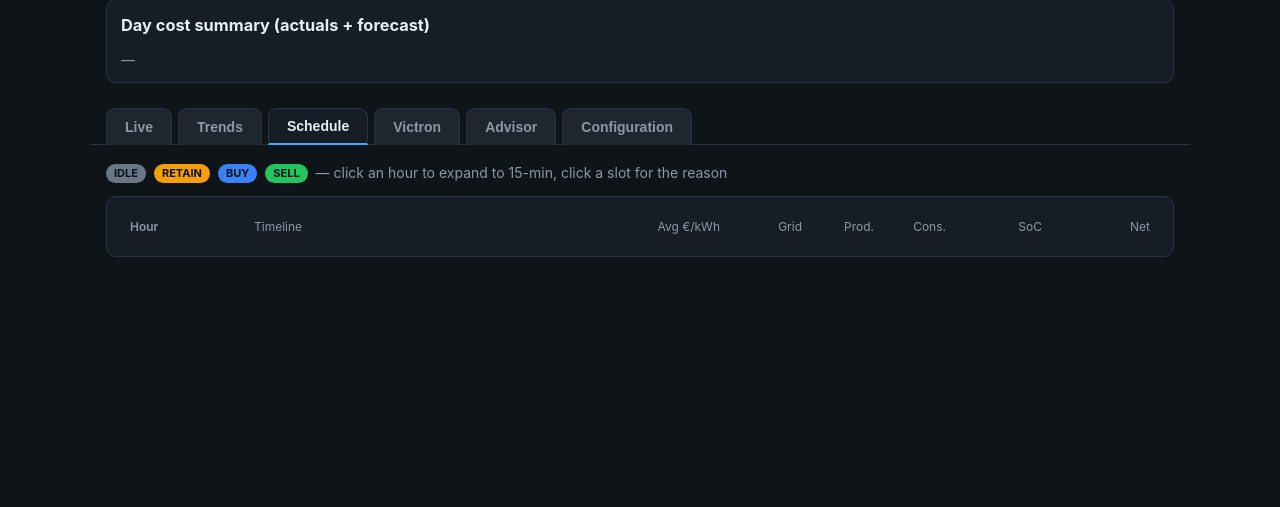
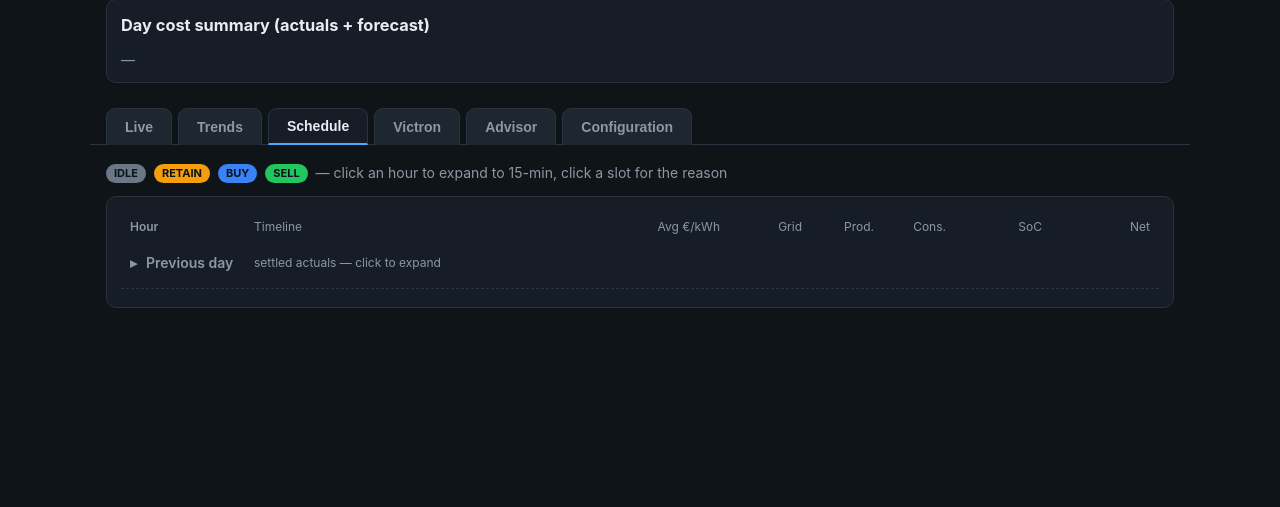
Before and after one commit to JoshuaDodds/cerbomoticzgx, a Flask app: page / in a window 1280 px wide. Shown: the part 194-701 px from the top of the page. Run offline with Flask 3, Linux system fonts and the light colour scheme; data that the repository does not hold is empty.

Commit message:
add test for pv headroom, show settled previous days actions.

```diff
--- a/frontend/server.py
+++ b/frontend/server.py
@@ -43,6 +43,17 @@ def api_config():
 def api_history_month():
     """Per-day net totals for the current month (Trends monthly chart)."""
     return jsonify({"days": data.monthly_history()})
+
+
+@app.route("/api/history/day")
+def api_history_day():
+    """Settled hour-tree for a prior day (default yesterday), lazy-loaded when the
+    user expands the previous-day row beneath the schedule."""
+    try:
+        days_back = max(1, int(request.args.get("days_back", 1)))
+    except (TypeError, ValueError):
+        days_back = 1
+    return jsonify(data.previous_day_schedule(days_back))
 
 
 @app.route("/api/config", methods=["POST"])
--- a/frontend/static/css/app.css
+++ b/frontend/static/css/app.css
@@ -160,6 +160,15 @@ main { padding: 12px 16px 80px; max-width: 1100px; margin: 0 auto; }
 .hour-row .col-time { font-weight: 600; }
 .hour-row .col-time .caret { color: var(--muted); margin-right: 6px; display: inline-block; width: 10px; }
 
+/* previous-day settled schedule (collapsed above today's tree) */
+.prev-day { margin-bottom: 6px; border-bottom: 1px dashed var(--line); padding-bottom: 6px; }
+.prev-day-head { color: var(--muted); }
+.prev-day-head .col-time { font-weight: 600; }
+.prev-day-head .col-bar { font-size: 12px; }
+.prev-day-body { margin-top: 2px; }
+.prev-day-cap { padding: 6px 8px 8px; font-size: 13px; }
+.prev-day-msg { padding: 10px 8px; font-size: 13px; }
+
 .bar { display: flex; height: 14px; border-radius: 4px; overflow: hidden; background: var(--line); }
 .bar span { display: block; height: 100%; }
 
--- a/frontend/static/js/app.js
+++ b/frontend/static/js/app.js
@@ -380,23 +380,10 @@ function slotDetail(s) {
   return d;
 }
 
-function renderHours(plan) {
-  const box = $("#hours");
-  box.innerHTML = "";
-  if (!plan.available) return;
-  let currentRow = null;
-  const currentHour = (plan.hours || []).find((h) => h.is_current);
-  const currentKey = currentHour && currentHour.key;
-  if ((firstRender || currentKey !== lastCurrentHourKey) && currentKey) {
-    if (lastCurrentHourKey) expandedHours.delete(lastCurrentHourKey);
-    expandedHours.add(currentKey);
-    lastCurrentHourKey = currentKey;
-  }
-  plan.hours.forEach((h) => {
-    const row = el("div", "hour-row" + (h.is_current ? " current" : ""));
-    if (h.is_current) currentRow = row;
+// Reusable builders shared by today's tree and the previous-day tree.
+function hourRowInner(h) {
   const nowTag = h.is_current ? '<span class="now-tag">NOW</span>' : "";
-    row.innerHTML =
+  return (
     `<span class="col-time"><span class="caret">▸</span>${h.label}${nowTag}</span>` +
     `<span class="col-bar"></span>` +
     `<span class="col-num">€${h.avg_price.toFixed(3)}</span>` +
@@ -404,18 +391,17 @@ function renderHours(plan) {
     `<span class="col-num">${prodCell(h.production_kwh)}</span>` +
     `<span class="col-num">${consCell(h.consumption_kwh)}</span>` +
     `<span class="col-num">${socPair(h.soc_start, h.soc_end)}</span>` +
-      `<span class="col-num">${netHtml(h.net_cost)}</span>`;
-    row.querySelector(".col-bar").appendChild(timelineBar(h));
+    `<span class="col-num">${netHtml(h.net_cost)}</span>`
+  );
+}
 
-    const slotsWrap = el("div", "slots");
-    slotsWrap.style.display = "none";
-    h.slots.forEach((s) => {
+function makeSlotRow(s) {
   const sr = el("div", "slot-row" + (s.is_current ? " current" : ""));
   const g = Number(s.grid_energy);
   const sell = Number(s.sell != null ? s.sell : s.price);
   const imp = g > 0 ? g : 0;
   const exp = g < 0 ? -g : 0;
-      const idle = isIdle(s);   // IDLE flow is projected, not committed
+  const idle = isIdle(s);          // IDLE flow is projected, not committed
   const settled = !!s.settled;
   const slotNet = settled
     ? Number(s.actual_cost || 0) - Number(s.actual_reward || 0)
@@ -437,6 +423,31 @@ function renderHours(plan) {
     e.stopPropagation();
     detail.style.display = detail.style.display === "none" ? "block" : "none";
   });
+  return [sr, detail];
+}
+
+function renderHours(plan) {
+  const box = $("#hours");
+  box.innerHTML = "";
+  if (!plan.available) return;
+  let currentRow = null;
+  const currentHour = (plan.hours || []).find((h) => h.is_current);
+  const currentKey = currentHour && currentHour.key;
+  if ((firstRender || currentKey !== lastCurrentHourKey) && currentKey) {
+    if (lastCurrentHourKey) expandedHours.delete(lastCurrentHourKey);
+    expandedHours.add(currentKey);
+    lastCurrentHourKey = currentKey;
+  }
+  plan.hours.forEach((h) => {
+    const row = el("div", "hour-row" + (h.is_current ? " current" : ""));
+    if (h.is_current) currentRow = row;
+    row.innerHTML = hourRowInner(h);
+    row.querySelector(".col-bar").appendChild(timelineBar(h));
+
+    const slotsWrap = el("div", "slots");
+    slotsWrap.style.display = "none";
+    h.slots.forEach((s) => {
+      const [sr, detail] = makeSlotRow(s);
       slotsWrap.appendChild(sr);
       slotsWrap.appendChild(detail);
     });
@@ -468,6 +479,81 @@ function renderHours(plan) {
     setTimeout(() => currentRow.scrollIntoView({ block: "center", behavior: "smooth" }), 80);
   }
   firstRender = false;
+}
+
+// ---- Render: previous-day settled schedule (collapsed, lazy-loaded) ----
+let _prevDayLoaded = false;
+function renderPrevDay() {
+  const box = $("#prev-day");
+  if (!box || box.dataset.ready) return;     // build the collapsed header once
+  box.dataset.ready = "1";
+  box.innerHTML = "";
+
+  const head = el("div", "hour-row prev-day-head");
+  head.innerHTML =
+    `<span class="col-time"><span class="caret">▸</span>Previous day</span>` +
+    `<span class="col-bar"><span class="muted">settled actuals — click to expand</span></span>` +
+    `<span class="col-num"></span><span class="col-num"></span><span class="col-num"></span>` +
+    `<span class="col-num"></span><span class="col-num"></span><span class="col-num"></span>`;
+  const body = el("div", "prev-day-body");
+  body.style.display = "none";
+
+  head.addEventListener("click", async () => {
+    const open = body.style.display !== "none";
+    body.style.display = open ? "none" : "block";
+    head.classList.toggle("open", !open);
+    head.querySelector(".caret").textContent = open ? "▸" : "▾";
+    if (!_prevDayLoaded) {
+      _prevDayLoaded = true;
+      body.innerHTML = `<div class="muted prev-day-msg">Loading…</div>`;
+      try {
+        const d = await fetch("/api/history/day").then((r) => r.json());
+        renderSettledDay(body, d);
+      } catch (e) {
+        _prevDayLoaded = false;               // allow a retry on next expand
+        body.innerHTML = `<div class="muted prev-day-msg">Couldn't load the previous day.</div>`;
+      }
+    }
+  });
+
+  box.appendChild(head);
+  box.appendChild(body);
+}
+
+function renderSettledDay(box, d) {
+  box.innerHTML = "";
+  if (!d || !d.available || !(d.hours || []).length) {
+    box.innerHTML = `<div class="muted prev-day-msg">No settled history for ${(d && d.label) || "the previous day"}.</div>`;
+    return;
+  }
+  const sum = d.summary || {};
+  const cap = el("div", "prev-day-cap");
+  cap.innerHTML =
+    `<b>${d.label}</b> &nbsp; net ${netHtml(sum.net)} ` +
+    `<span class="muted">· imported ${kwh(sum.import_kwh)} @ ${eur(sum.import_cost)} · ` +
+    `exported ${kwh(sum.export_kwh)} @ ${eur(sum.export_rev)}</span>`;
+  box.appendChild(cap);
+
+  d.hours.forEach((h) => {
+    const row = el("div", "hour-row");
+    row.innerHTML = hourRowInner(h);
+    row.querySelector(".col-bar").appendChild(timelineBar(h));
+    const slotsWrap = el("div", "slots");
+    slotsWrap.style.display = "none";
+    h.slots.forEach((s) => {
+      const [sr, detail] = makeSlotRow(s);
+      slotsWrap.appendChild(sr);
+      slotsWrap.appendChild(detail);
+    });
+    row.addEventListener("click", () => {
+      const isOpen = slotsWrap.style.display !== "none";
+      slotsWrap.style.display = isOpen ? "none" : "block";
+      row.classList.toggle("open", !isOpen);
+      row.querySelector(".caret").textContent = isOpen ? "▸" : "▾";
+    });
+    box.appendChild(row);
+    box.appendChild(slotsWrap);
+  });
 }
 
 // ---- Render: config (editable) ----
@@ -678,6 +764,7 @@ function renderHeaderClock() {
 
 async function load() {
   await refreshPlan();
+  renderPrevDay();           // set up the collapsed previous-day row (lazy-loads on expand)
   await loadConfig();
   await pollLive();
 }
--- a/frontend/templates/index.html
+++ b/frontend/templates/index.html
@@ -81,6 +81,7 @@
             <span class="col-num">SoC</span>
             <span class="col-num">Net</span>
           </div>
+          <div id="prev-day" class="prev-day"></div>
           <div id="hours"></div>
         </div>
       </section>
```
Also changed, not shown: frontend/data.py (+48 -25 lines), tests/test_ess_pv_headroom.py (added, +90 -0 lines). Lines whose indentation alone changed are shown as unchanged.
